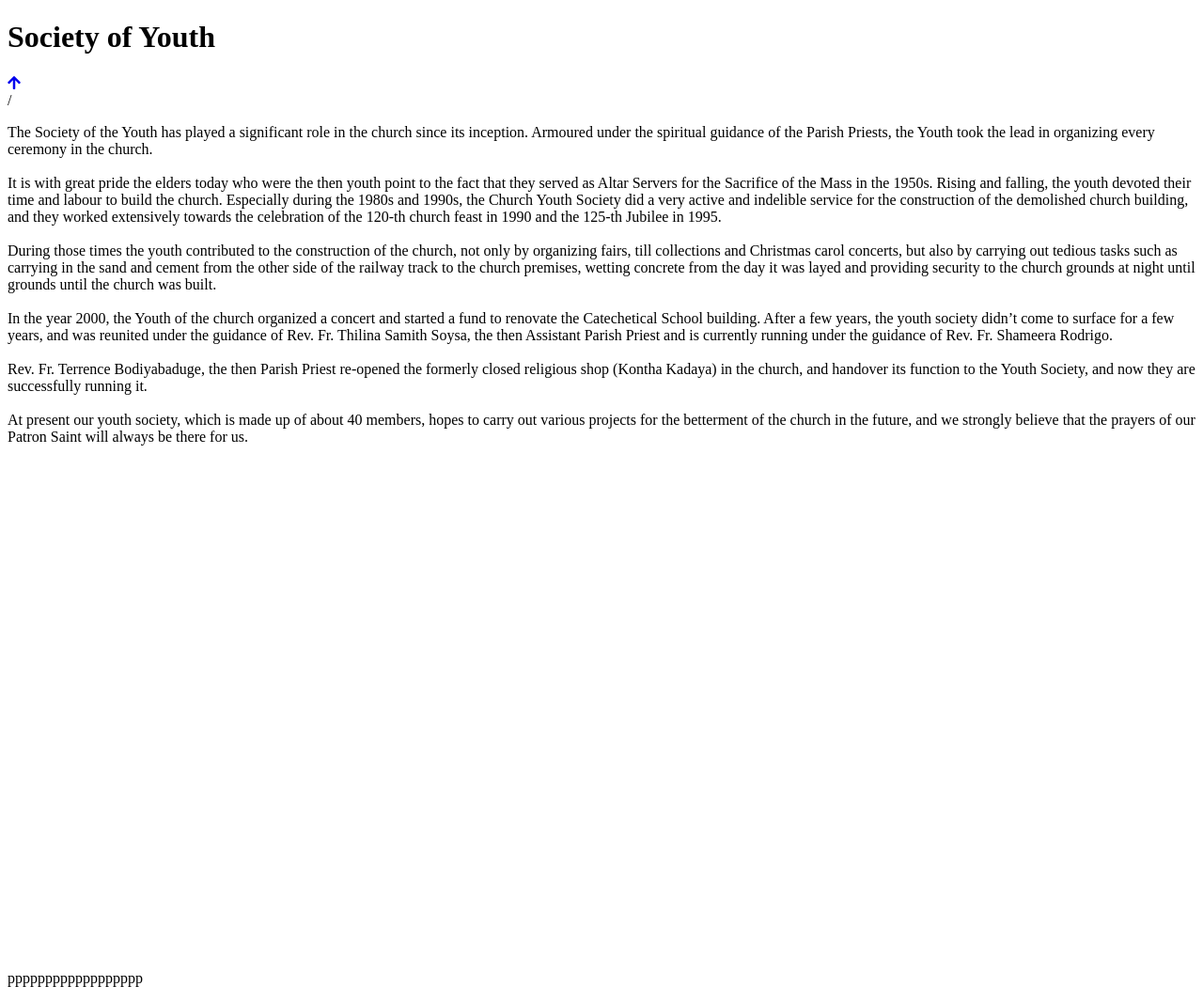
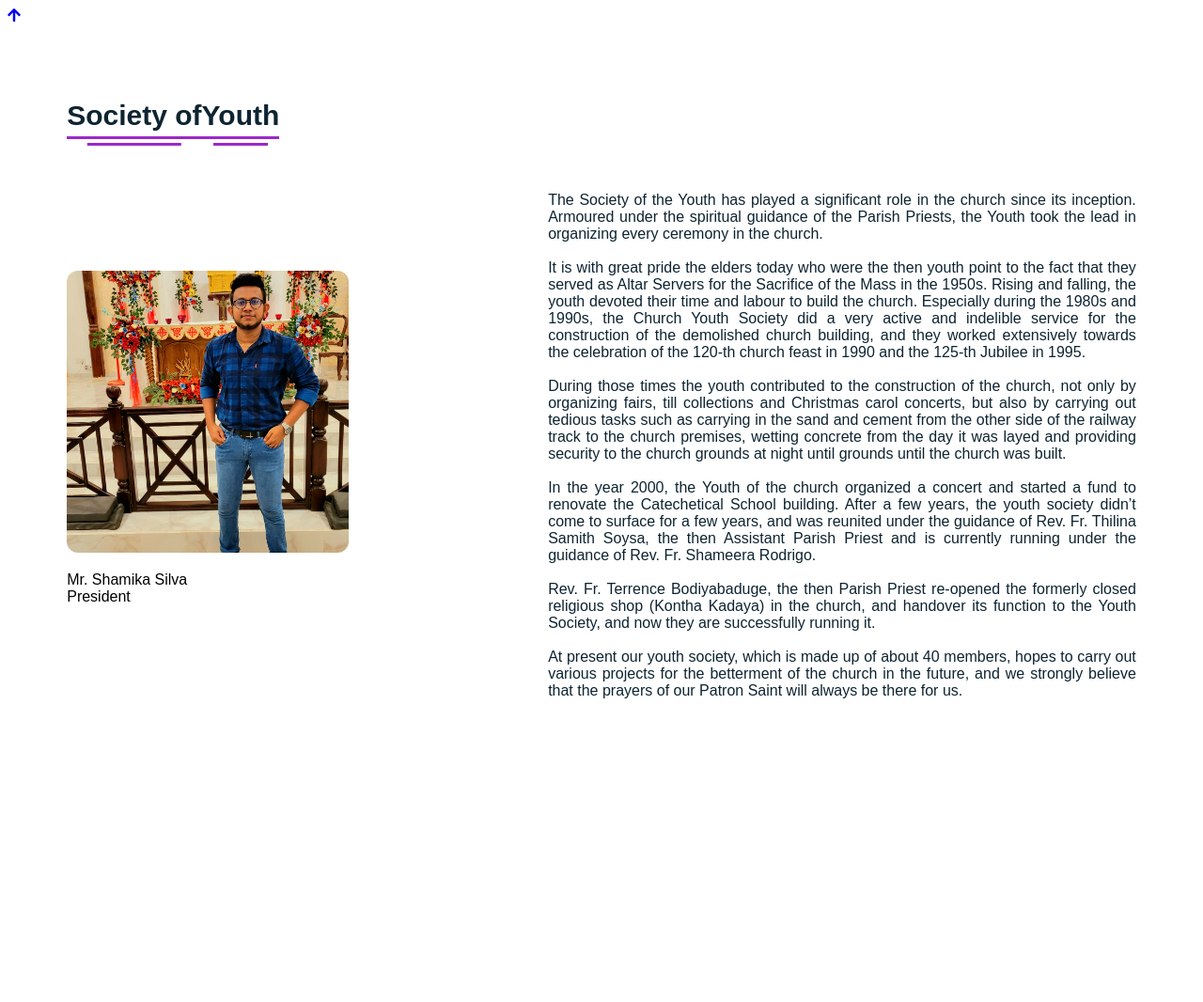
Before and after one commit to CoscGroup18/WebDevproject, a PHP site: page /Youth.html in a window 1280 px wide. Shown: the whole page at 94% size. After the commit the page ends 743 px from the top, so only its background shows below. Run offline with PHP 8.4, Linux system fonts and the light colour scheme.

Commit message:
youth sfx3

```diff
--- a/Youth.html
+++ b/Youth.html
@@ -7,13 +7,20 @@
     <link rel="stylesheet" href="https://cdnjs.cloudflare.com/ajax/libs/font-awesome/5.15.2/css/all.min.css"/>
      <meta name="viewport" content="width=device-width, initial-scale=1.0">
    </head>
-<body><h1>
-    Society of Youth
-</h1>
+<body>
 <div class="scroll-button">
     <a href="#youth"><i class="fas fa-arrow-up"></i></a>
   </div>
-/<div>
+  <section class="about" id="about">
+    <div class="content">
+      <div class="title"><span>Society of</span><span> Youth</span></div>
+    <div class="about-details">
+      <div class="left">
+        <img src="sfx images/youth prez.jpg" alt="" height="70" width="70">
+        <p style="align-self: start;">Mr. Shamika Silva<br>President</p>
+      </div>
+      <div class="right">
+
         <p>
             The Society of the Youth has played a significant role in the church since its inception. Armoured under the spiritual guidance of the Parish Priests, the Youth took the lead in organizing every ceremony in the church.<br><br>
 
@@ -24,9 +31,15 @@
 
             Rev. Fr. Terrence Bodiyabaduge, the then Parish Priest re-opened the formerly closed religious shop (Kontha Kadaya) in the church, and handover its function to the Youth Society, and now they are successfully running it.<br><br>
 
-    At present our youth society, which is made up of about 40 members, hopes to carry out various projects for the betterment of the church in the future, and we strongly believe that the prayers of our Patron Saint will always be there for us.<br><br>
-    <br><br><br><br><br><br><br><br><br><br><br><br><br><br><br><br><br><br><br><br><br><br><br><br><br><br><br><br><br><br>pppppppppppppppppp
+            At present our youth society, which is made up of about 40 members, hopes to carry out various projects for the betterment of the church in the future, and we strongly believe that the prayers of our Patron Saint will always be there for us.
         </p>
+        <div class="button">
+
         </div>
+      </div>
+    </div>
+    </div>
+  </section>
+
 </body>
 </html>
--- a/sfx.css
+++ b/sfx.css
@@ -15,3 +15,63 @@
 ::-webkit-scrollbar-thumb:hover {
     background: #9b29c9;
 }
+section{
+    padding-top: 40px;
+  }
+  section .content{
+    width: 90%;
+    margin: 40px auto;
+    font-family: 'Poppins', sans-serif;
+  }
+  .about .about-details{
+    display: flex;
+    justify-content: space-between;
+    align-items: center;
+  }
+  section .title{
+    display: flex;
+    justify-content: left;
+    margin-bottom: 40px;
+  }
+  section .title span{
+    color: #0E2431;
+    font-size: 30px;
+    font-weight: 600;
+    position: relative;
+    padding-bottom: 8px;
+  }
+  section .title span::before,
+  section .title span::after{
+    content: '';
+    position: absolute;
+    height: 3px;
+    width: 100%;
+    background: #9b29c9;
+    left: 0;
+    bottom: 0;
+  }
+  section .title span::after{
+    bottom: -7px;
+    width: 70%;
+    left: 50%;
+    transform: translateX(-50%);
+  }
+  .about .about-details .left{
+    width: 20%;
+  }
+  .about .left img{
+    height: 300px;
+    width: 300px;
+    object-fit: cover;
+    border-radius: 12px;
+  }
+  .about-details .right{
+      margin-left: 50px;
+
+    width: 55%;
+  }
+
+  .about-details .right p{
+    text-align: justify;
+    color: #0E2431;
+  }
```
Lines whose indentation alone changed are shown as unchanged.
